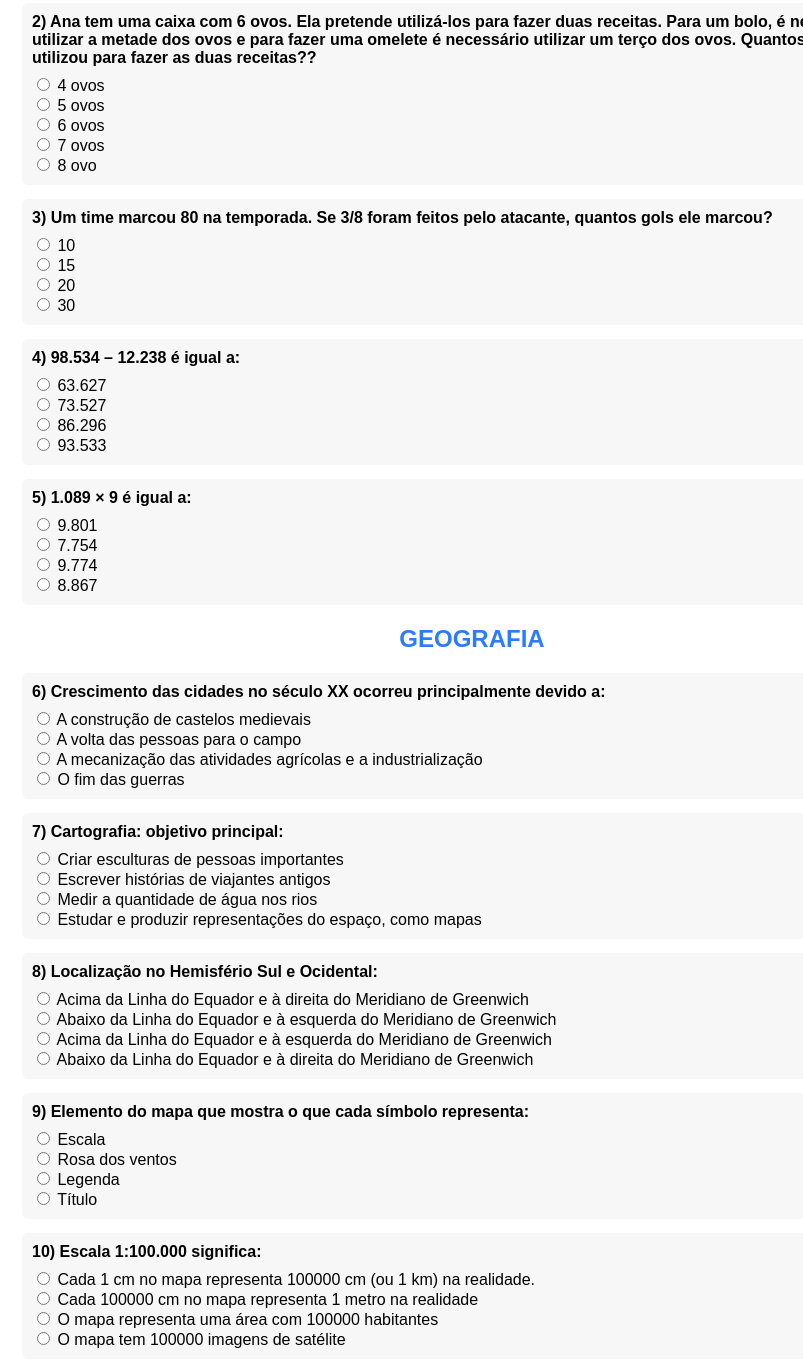
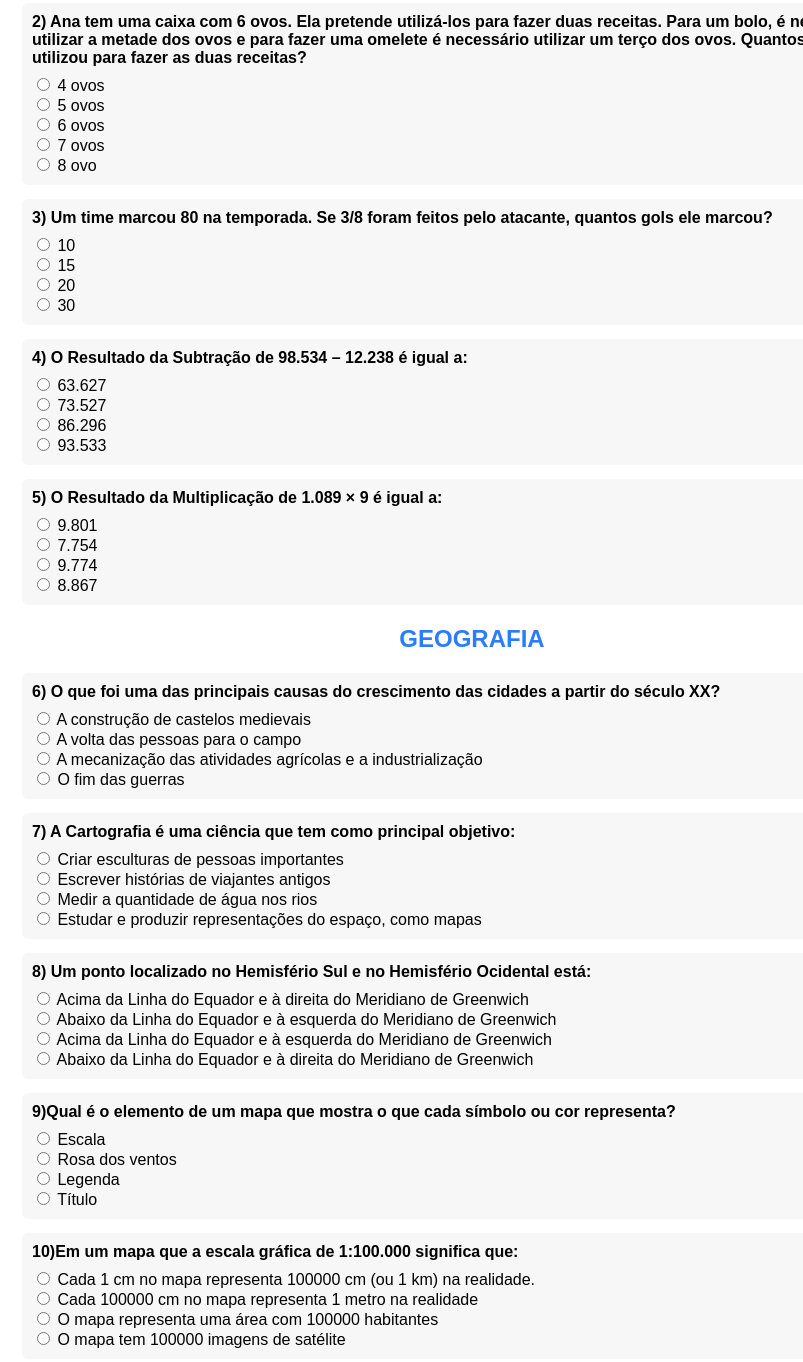
Before and after one commit to jeffersonalves-a11y/prova, a plain HTML site: page index.html in a window 1280 px wide. Shown: the part 783-2145 px from the top of the page, without its empty margins (168-971 px from the left). Drawn offline with Linux system fonts and the light colour scheme.

Commit message:
Update index.html

```diff
--- a/index.html
+++ b/index.html
@@ -43,7 +43,7 @@
   </div>
 
   <div class="question">
-    <label>2) Ana tem uma caixa com 6 ovos. Ela pretende utilizá-los para fazer duas receitas. Para um bolo, é necessário utilizar a metade dos ovos e para fazer uma omelete é necessário utilizar um terço dos ovos. Quantos ovos Ana utilizou para fazer as duas receitas??</label>
+    <label>2) Ana tem uma caixa com 6 ovos. Ela pretende utilizá-los para fazer duas receitas. Para um bolo, é necessário utilizar a metade dos ovos e para fazer uma omelete é necessário utilizar um terço dos ovos. Quantos ovos Ana utilizou para fazer as duas receitas?</label>
     <input type="radio" name="q2" value="4 ovos" required> 4 ovos<br>
     <input type="radio" name="q2" value="5 ovos"> 5 ovos<br>
     <input type="radio" name="q2" value="6 ovos"> 6 ovos<br>
@@ -60,7 +60,7 @@
   </div>
 
   <div class="question">
-    <label>4) 98.534 – 12.238 é igual a:</label>
+    <label>4) O Resultado da Subtração de 98.534 – 12.238 é igual a:</label>
     <input type="radio" name="q4" value="63627" required> 63.627<br>
     <input type="radio" name="q4" value="73527"> 73.527<br>
     <input type="radio" name="q4" value="86296"> 86.296<br>
@@ -68,7 +68,7 @@
   </div>
 
   <div class="question">
-    <label>5) 1.089 × 9 é igual a:</label>
+    <label>5) O Resultado da Multiplicação de 1.089 × 9 é igual a:</label>
     <input type="radio" name="q5" value="9801" required> 9.801<br>
     <input type="radio" name="q5" value="7754"> 7.754<br>
     <input type="radio" name="q5" value="9774"> 9.774<br>
@@ -77,7 +77,7 @@
 
   <h2 style="text-align:center; color:#2b7cff;">GEOGRAFIA</h2>
   <div class="question">
-    <label>6) Crescimento das cidades no século XX ocorreu principalmente devido a:</label>
+    <label>6) O que foi uma das principais causas do crescimento das cidades a partir do século XX? </label>
     <input type="radio" name="q6" value="A construção de castelos medievais" required> A construção de castelos medievais<br>
     <input type="radio" name="q6" value="A volta das pessoas para o campo"> A volta das pessoas para o campo<br>
     <input type="radio" name="q6" value="A mecanização das atividades agrícolas e a industrialização"> A mecanização das atividades agrícolas e a industrialização<br>
@@ -85,7 +85,7 @@
   </div>
 
   <div class="question">
-    <label>7) Cartografia: objetivo principal:</label>
+    <label>7) A Cartografia é uma ciência que tem como principal objetivo:</label>
     <input type="radio" name="q7" value="Criar esculturas de pessoas importantes" required> Criar esculturas de pessoas importantes<br>
     <input type="radio" name="q7" value="Escrever histórias de viajantes antigos"> Escrever histórias de viajantes antigos<br>
     <input type="radio" name="q7" value="Medir a quantidade de água nos rios"> Medir a quantidade de água nos rios<br>
@@ -93,7 +93,7 @@
   </div>
 
   <div class="question">
-    <label>8) Localização no Hemisfério Sul e Ocidental:</label>
+    <label>8) Um ponto localizado no Hemisfério Sul e no Hemisfério Ocidental está:</label>
     <input type="radio" name="q8" value="Acima da Linha do Equador e à direita do Meridiano de Greenwich" required> Acima da Linha do Equador e à direita do Meridiano de Greenwich<br>
     <input type="radio" name="q8" value="Abaixo da Linha do Equador e à esquerda do Meridiano de Greenwich"> Abaixo da Linha do Equador e à esquerda do Meridiano de Greenwich<br>
     <input type="radio" name="q8" value="Acima da Linha do Equador e à esquerda do Meridiano de Greenwich"> Acima da Linha do Equador e à esquerda do Meridiano de Greenwich<br>
@@ -101,7 +101,7 @@
   </div>
 
   <div class="question">
-    <label>9) Elemento do mapa que mostra o que cada símbolo representa:</label>
+    <label>9)Qual é o elemento de um mapa que mostra o que cada símbolo ou cor representa?</label>
     <input type="radio" name="q9" value="Escala" required> Escala<br>
     <input type="radio" name="q9" value="Rosa dos ventos"> Rosa dos ventos<br>
     <input type="radio" name="q9" value="Legenda"> Legenda<br>
@@ -109,7 +109,7 @@
   </div>
 
   <div class="question">
-    <label>10) Escala 1:100.000 significa:</label>
+    <label>10)Em um mapa que a escala gráfica de 1:100.000 significa que:</label>
     <input type="radio" name="q10" value="Cada 1 cm no mapa representa 100000 cm (ou 1 km) na realidade." required> Cada 1 cm no mapa representa 100000 cm (ou 1 km) na realidade.<br>
     <input type="radio" name="q10" value="Cada 100000 cm no mapa representa 1 metro na realidade"> Cada 100000 cm no mapa representa 1 metro na realidade<br>
     <input type="radio" name="q10" value="O mapa representa uma área com 100000 habitantes"> O mapa representa uma área com 100000 habitantes<br>
```
